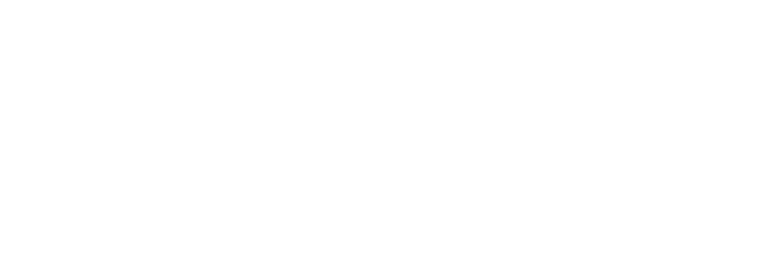
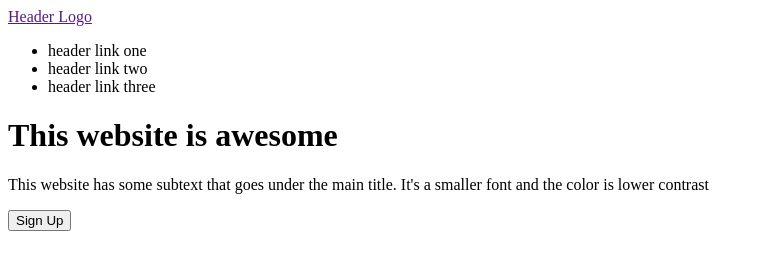
Before and after one commit to CALBIX/landing-page, a plain HTML site: page index.html in a window 1280 px wide. Shown: the whole page, without its empty margins (0-764 px from the left). Drawn offline with Linux system fonts and the light colour scheme.

Commit message:
Add first structure to website

```diff
--- a/index.html
+++ b/index.html
@@ -5,5 +5,23 @@
     <meta name="viewport" content="width=device-width, initial-scale=1.0" />
     <title>My Landing Page</title>
   </head>
-  <body></body>
+  <body>
+    <div class="header">
+      <div class="logo"><a href="">Header Logo</a></div>
+      <ul>
+        <li>header link one</li>
+        <li>header link two</li>
+        <li>header link three</li>
+      </ul>
+    </div>
+    <div class="section-one">
+      <h1>This website is awesome</h1>
+      <p>
+        This website has some subtext that goes under the main title. It's a
+        smaller font and the color is lower contrast
+      </p>
+      <button type="button">Sign Up</button>
+      <img src="" alt="" />
+    </div>
+  </body>
 </html>
```
